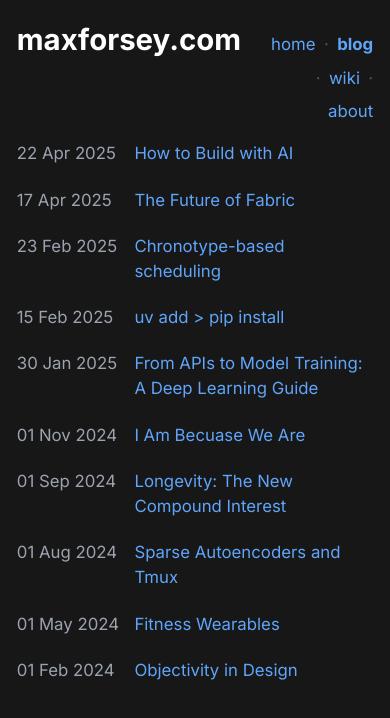
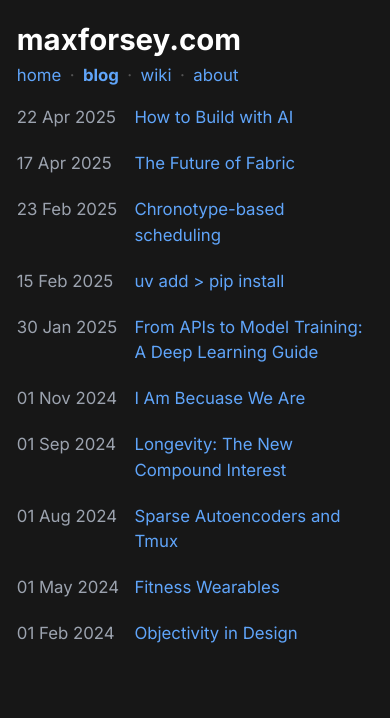
Before and after one commit to max4c/m4c2, a Next.js app: page /blog in a window 390 px wide. Shown: the top 718 px of the page. Built offline with nearby package versions, Linux system fonts and the light colour scheme; no server answers.

Commit message:
Stack nav under wordmark on mobile

```diff
--- a/src/components/MinimalHeader.tsx
+++ b/src/components/MinimalHeader.tsx
@@ -12,13 +12,13 @@ export default function MinimalHeader() {
 
   return (
     <header className="w-full max-w-2xl mx-auto pt-6 px-4">
-      <div className="grid grid-cols-[auto,1fr] items-baseline gap-x-6 gap-y-2">
+      <div className="flex flex-col gap-2 sm:grid sm:grid-cols-[auto,1fr] sm:items-baseline sm:gap-x-6 sm:gap-y-2">
         <h3 className="text-xl font-bold leading-none">
           <Link href="/" className="text-black dark:text-white hover:no-underline">
             maxforsey.com
           </Link>
         </h3>
-        <nav className="justify-self-end flex flex-wrap items-center justify-end gap-2">
+        <nav className="flex flex-wrap items-center justify-start gap-2 sm:justify-self-end sm:justify-end">
           <Link href="/" className={linkClass(pathname === '/')}>
             home
           </Link>
```
